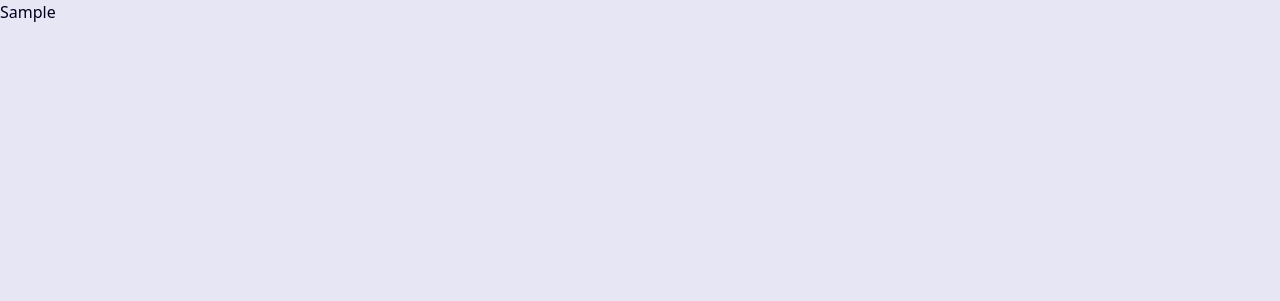
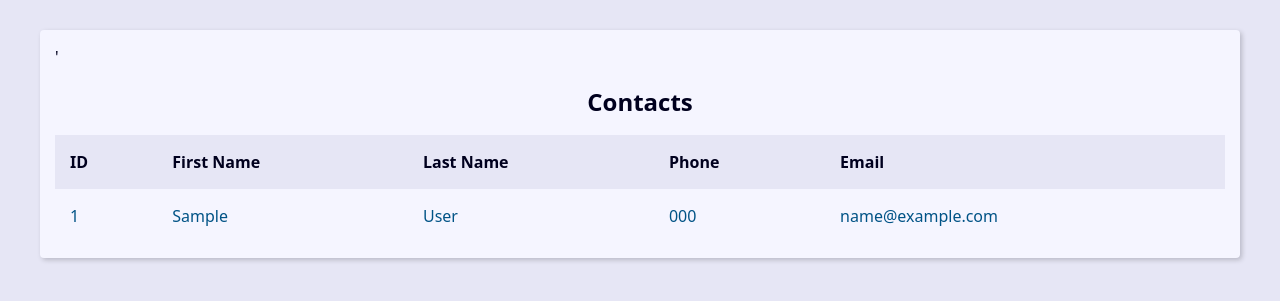
Before and after one commit to ygorlima-py/agenda-django, a Django app: page / in a window 1280 px wide. Before the commit the part shown is almost empty. Shown: the top 301 px of the page. Run offline with Django 5.2, Linux system fonts and the light colour scheme; tables that the repository leaves empty hold one stand-in row (values such as "Sample post").

Commit message:
Constarução da tabela de contatos no html e do template reutilizável

```diff
--- a/base_templates/global/base.html
+++ b/base_templates/global/base.html
@@ -7,7 +7,7 @@
     <title>Document</title>
 </head>
 <body>
-    <main class-'content'>
+    <main class='content'>
         {% block content %}{% endblock content %}
     <main>
 </body>
--- a/contact/templates/contact/index.html
+++ b/contact/templates/contact/index.html
@@ -1,7 +1,58 @@
 {% extends "global/base.html" %}
 
 {% block content %}
-    {% for contact in contacts %}
-    {{ contact.first_name }} </br>
-    {% endfor %}
+    <div class='responsive-table'>
+        <table class='contacts-table'>
+            <caption class='table-caption'>
+                Contacts
+            </caption>
+
+            <thead>
+                <tr class='table-row table-row-header'>
+                    <th class='table-header'>ID</th>
+                    <th class='table-header'>First Name</th>
+                    <th class='table-header'>Last Name</th>
+                    <th class='table-header'>Phone</th>
+                    <th class='table-header'>Email</th>
+                </tr>
+            </thead>
+'
+            <tbody>
+                {% for contact in contacts %}
+                <tr class='table-row'>
+                    <td class="table-cel">
+                        <a class='table-link' href='#'>
+                            {{contact.id}}
+                        </a>
+                    </td>
+
+                    <td class="table-cel">
+                        <a class='table-link' href='#'>
+                            {{contact.first_name}}
+                        </a>
+                    </td>
+
+                    <td class="table-cel">
+                        <a class='table-link' href='#'>
+                            {{contact.last_name}}
+                        </a>
+                    </td>
+
+                    <td class="table-cel">
+                        <a class='table-link' href='#'>
+                            {{contact.phone}}
+                        </a>
+                    </td>
+
+                    <td class="table-cel">
+                        <a class='table-link' href='#'>
+                            {{contact.email}}
+                        </a>
+                    </td>
+                </tr>
+                {% endfor %}
+            </tbody>
+
+        </table>
+    </div>
 {% endblock content %}
--- a/contact/views/contact_views.py
+++ b/contact/views/contact_views.py
@@ -3,7 +3,7 @@
 
 # Create your views here.
 def index(request):
-    contacts = Contact.objects.all()
+    contacts = Contact.objects.all().order_by('-id')
 
     context = dict(
         contacts=contacts,
```
